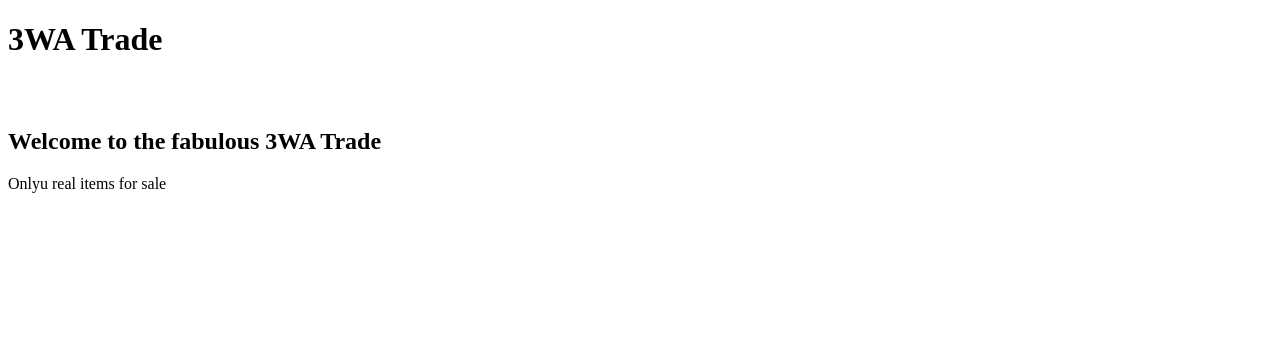
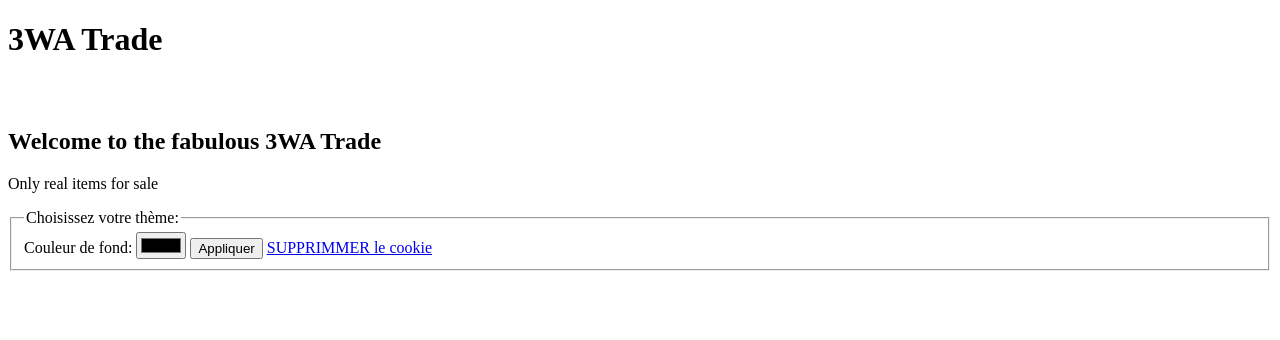
Before and after one commit to Elo-LH/3WA-Trade, a PHP site: page / in a window 1280 px wide. Shown: the top 340 px of the page. Run offline with PHP 8.4, Linux system fonts and the light colour scheme; data that the repository does not hold is empty.

Commit message:
test cookies

```diff
--- a/index.php
+++ b/index.php
@@ -1,6 +1,7 @@
 <?php
 
  require "connexion.php";
+
 
 
     if (!array_filter($_GET)){
@@ -9,10 +10,34 @@
         require "layout.phtml";
 
     }else{
-        $param = $_GET['cat'];
 
-        $template = "category.phtml";
-        require "layout.phtml";
+        if(isset($_GET['cat']) ){
+            $param = $_GET['cat'];
+            if(isset($_COOKIES['color'])){
+                $color = $_COOKIES['color'];
+             }else {
+                $color = "%00000000";
+            };
+            $template = "category.phtml";
+            require "layout.phtml";
+        }else{
+            echo 'Enter alternative';
+            setcookie('color', $_GET['color'], time() + 365*24*3600);
+            print_r($_COOKIES);
+            echo $_COOKIES['color'];
+            if(isset($_COOKIES['color'])){
+                $color = $_COOKIES['color'];
+                echo 'Enter cookie';
+             }else {
+                $color = "%00000000";
+                echo 'Enter white';
+            };
+            $template = "index.phtml";
+            require "layout.phtml";
+        }
+
+
+
 
     }
 
--- a/index.phtml
+++ b/index.phtml
@@ -1,2 +1,11 @@
 <h2>Welcome to the fabulous 3WA Trade</h2>
-<p>Onlyu real items for sale</p>
+<p>Only real items for sale</p>
+<form action="index.php" method="GET">
+    <fieldset>
+        <legend>Choisissez votre thème:</legend>
+        <label for="color">Couleur de fond:</label>
+        <input type="color" name="color" id="color">
+        <button type="submit">Appliquer</button>
+        <a href="index.php">SUPPRIMMER le cookie</a>
+    </fieldset>
+</form>
--- a/layout.phtml
+++ b/layout.phtml
@@ -6,7 +6,7 @@
     <title>3WA Trade</title>
     <link rel="stylesheet" href="styles.css">
 </head>
-<body>
+<body style="background-color:<?=$color?>">
    <header>
 
    <h1>3WA Trade</h1>
```
